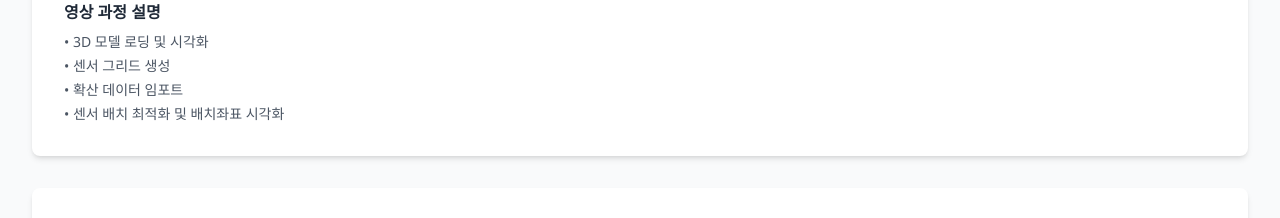
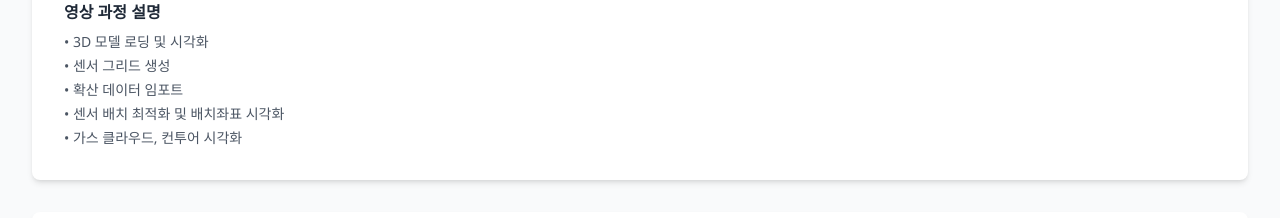
Before and after one commit to seuthootDev/portfolio, a React (Vite) app: page / in a window 1280 px wide. Shown: the part 1240-1458 px from the top of the page. Built offline with nearby package versions, Linux system fonts and the light colour scheme.

Commit message:
Update Demo.jsx

```diff
--- a/src/components/Demo.jsx
+++ b/src/components/Demo.jsx
@@ -28,6 +28,7 @@ const Demo = () => {
               <li>• 센서 그리드 생성</li>
               <li>• 확산 데이터 임포트</li>
               <li>• 센서 배치 최적화 및 배치좌표 시각화</li>
+              <li>• 가스 클라우드, 컨투어 시각화</li>
             </ul>
           </div>
         </div>
```
